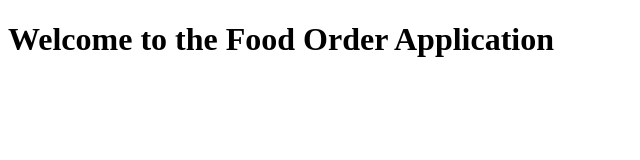
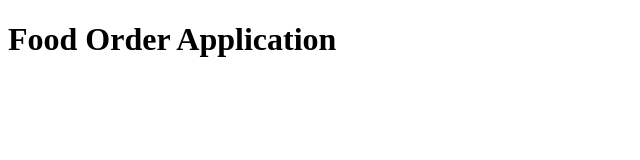
Before and after one commit to Sombrero7/Assignment-Week-1---Food-Order-Application, a plain HTML site: page index.html in a window 1280 px wide. Shown: the whole page, without its empty margins (0-640 px from the left). Drawn offline with Linux system fonts and the light colour scheme.

Commit message:
changed index

```diff
--- a/index.html
+++ b/index.html
@@ -6,6 +6,6 @@
     <title>Food Order Application</title>
 </head>
 <body>
-    <h1>Welcome to the Food Order Application</h1>
+    <h1>Food Order Application</h1>
 </body>
 </html>
```
